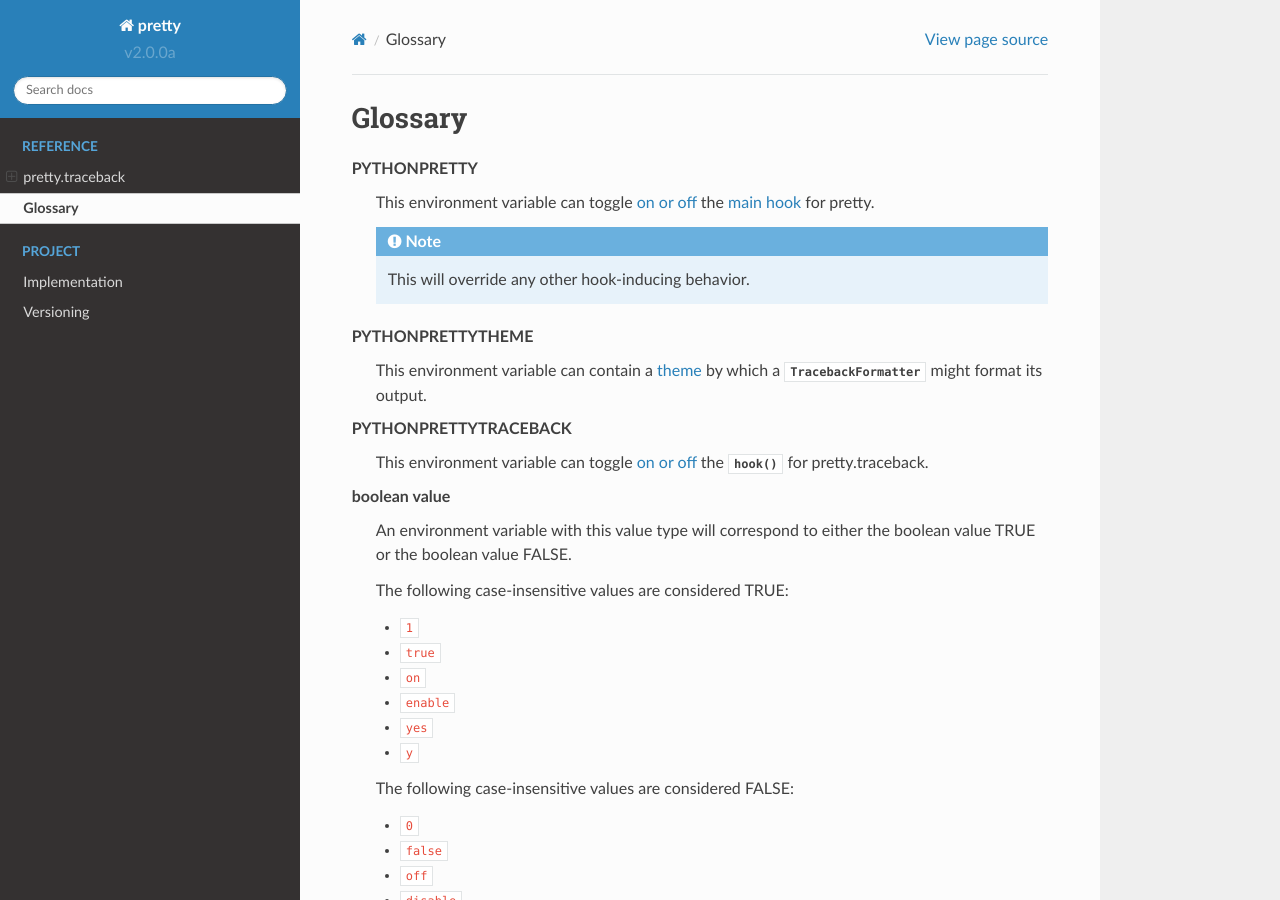
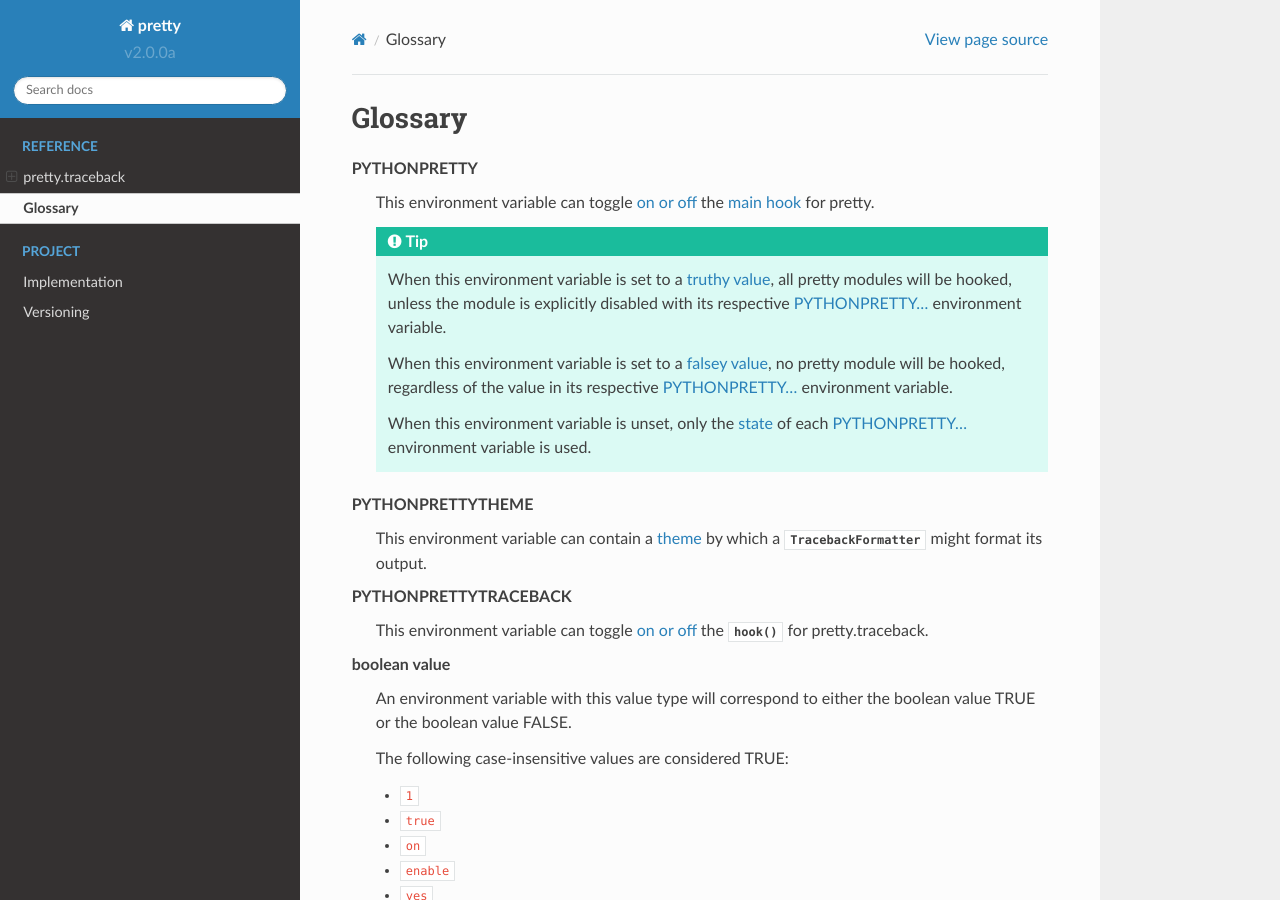
Before and after one commit to ShineyDev/pretty, a Sphinx documentation site: the page built from docs/reference/glossary.rst, in a window 1280 px wide and 900 px high. Built offline with Sphinx 7.4.7 and the Read the Docs theme 2.0.0, drawn with Linux system fonts in a browser that asks for light colours.

Commit message:
whoops
how did this happen

```diff
--- a/docs/reference/glossary.rst
+++ b/docs/reference/glossary.rst
@@ -9,9 +9,25 @@ Glossary
         :term:`on or off <boolean value>` the
         :term:`main hook <pretty_hook.pth>` for pretty.
 
-        .. note::
+        .. tip::
 
-            This will override any other hook-inducing behavior.
+            When this environment variable is set to a
+            :term:`truthy value <boolean value>`, all pretty modules
+            will be hooked, unless the module is explicitly disabled
+            with its respective
+            :term:`PYTHONPRETTY... <PYTHONPRETTYTRACEBACK>` environment
+            variable.
+
+            When this environment variable is set to a
+            :term:`falsey value <boolean value>`, no pretty module
+            will be hooked, regardless of the value in its respective
+            :term:`PYTHONPRETTY... <PYTHONPRETTYTRACEBACK>` environment
+            variable.
+
+            When this environment variable is unset, only the
+            :term:`state <boolean value>` of each
+            :term:`PYTHONPRETTY... <PYTHONPRETTYTRACEBACK>` environment
+            variable is used.
 
     PYTHONPRETTYTHEME
 
```
